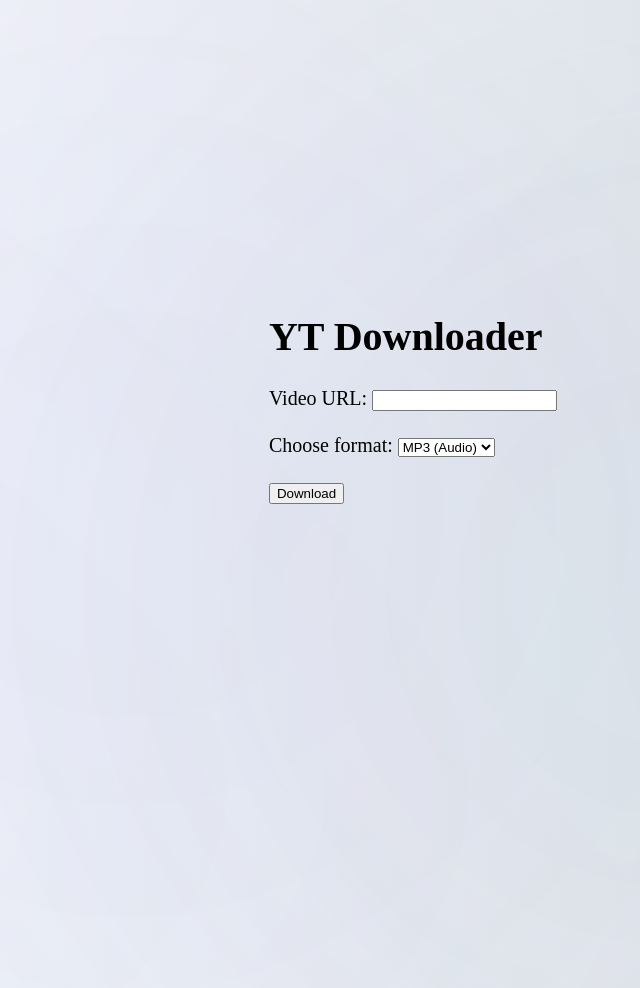
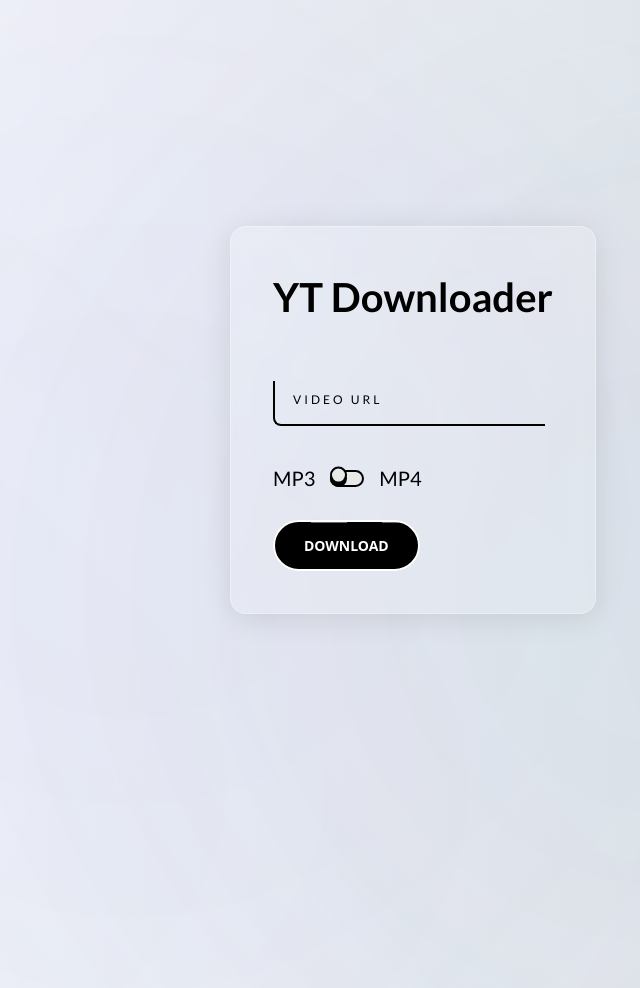
Before and after one commit to uosyph/yt_downloader, a Flask app: page / in a window 1280 px wide. Shown: the whole page, without its empty margins (227-867 px from the left). Run offline with Flask 3, Linux system fonts and the light colour scheme.

Commit message:
Various UI improvements

```diff
--- a/static/style.css
+++ b/static/style.css
@@ -2,6 +2,7 @@ html,
 body {
 	height: 100%;
 	margin: 0;
+	font-family: 'Lato';
 }
 
 .container {
@@ -9,10 +10,261 @@ body {
 	flex-direction: column;
 	justify-content: center;
 	align-items: center;
-	height: 80vh;
+	height: 85vh;
 	font-size: 20px;
 }
 
 .form {
-	padding: 45px;
+	padding: 19px 42px 42px 42px;
+	background: rgba(255, 255, 255, 0.16);
+	border-radius: 16px;
+	box-shadow: 0 4px 30px rgba(0, 0, 0, 0.1);
+	backdrop-filter: blur(8.9px);
+	-webkit-backdrop-filter: blur(8.9px);
+	border: 1px solid rgba(255, 255, 255, 0.3);
 }
+
+h1 {
+	margin-bottom: 60px;
+}
+
+/* ------------------- Video URL ------------------- */
+.inputBox {
+	position: relative;
+	width: 250px;
+	margin-bottom: 20px;
+}
+
+.inputBox input {
+	width: 100%;
+	padding: 10px;
+	outline: none;
+	border: none;
+	color: #000;
+	font-size: 1em;
+	background: transparent;
+	border-left: 2px solid #000;
+	border-bottom: 2px solid #000;
+	transition: 0.1s;
+	border-bottom-left-radius: 8px;
+}
+
+.inputBox span {
+	margin-top: -40px;
+	position: absolute;
+	left: 0;
+	transform: translateY(-4px);
+	margin-left: 10px;
+	padding: 10px;
+	pointer-events: none;
+	font-size: 12px;
+	color: #000;
+	text-transform: uppercase;
+	transition: 0.5s;
+	letter-spacing: 3px;
+	border-radius: 8px;
+}
+
+.inputBox input:valid ~ span,
+.inputBox input:focus ~ span {
+	transform: translateX(128px) translateY(-15px);
+	font-size: 0.65em;
+	padding: 5px 10px;
+	background: #000;
+	letter-spacing: 0.2em;
+	color: #fff;
+	border: 2px;
+}
+
+.inputBox input:valid,
+.inputBox input:focus {
+	border: 2px solid #000;
+	border-radius: 8px;
+}
+
+/* ------------------- Format Switch ------------------- */
+.format-switch {
+	display: flex;
+	flex-direction: row;
+	align-items: center;
+	justify-content: start;
+	gap: 15px;
+	margin-bottom: 10px;
+}
+
+/* The switch - the box around the slider */
+.switch {
+	/* Variables */
+	--switch_width: 2em;
+	--switch_height: 1em;
+	--thumb_color: #e8e8e8;
+	--track_color: #e8e8e8;
+	--track_active_color: #888;
+	--outline_color: #000;
+	font-size: 17px;
+	position: relative;
+	display: inline-block;
+	width: var(--switch_width);
+	height: var(--switch_height);
+}
+
+/* Hide default HTML checkbox */
+.switch input {
+	opacity: 0;
+	width: 0;
+	height: 0;
+}
+
+/* The slider */
+.slider {
+	box-sizing: border-box;
+	border: 2px solid var(--outline_color);
+	position: absolute;
+	cursor: pointer;
+	top: 0;
+	left: 0;
+	right: 0;
+	bottom: 0;
+	background-color: var(--track_color);
+	transition: 0.15s;
+	border-radius: var(--switch_height);
+}
+
+.slider:before {
+	box-sizing: border-box;
+	position: absolute;
+	content: '';
+	height: var(--switch_height);
+	width: var(--switch_height);
+	border: 2px solid var(--outline_color);
+	border-radius: 100%;
+	left: -2px;
+	bottom: -2px;
+	background-color: var(--thumb_color);
+	transform: translateY(-0.2em);
+	box-shadow: 0 0.2em 0 var(--outline_color);
+	transition: 0.15s;
+}
+
+input:checked + .slider {
+	background-color: var(--track_active_color);
+}
+
+input:focus-visible + .slider {
+	box-shadow: 0 0 0 2px var(--track_active_color);
+}
+
+/* Raise thumb when hovered */
+input:hover + .slider:before {
+	transform: translateY(-0.3em);
+	box-shadow: 0 0.3em 0 var(--outline_color);
+}
+
+input:checked + .slider:before {
+	transform: translateX(calc(var(--switch_width) - var(--switch_height)))
+		translateY(-0.2em);
+}
+
+/* Raise thumb when hovered & checked */
+input:hover:checked + .slider:before {
+	transform: translateX(calc(var(--switch_width) - var(--switch_height)))
+		translateY(-0.3em);
+	box-shadow: 0 0.3em 0 var(--outline_color);
+}
+
+/* ------------------- Submit Button ------------------- */
+.submit,
+.submit *,
+.submit :after,
+.submit :before,
+.submit:after,
+.submit:before {
+	border: 0 solid;
+	box-sizing: border-box;
+}
+
+.submit {
+	-webkit-tap-highlight-color: transparent;
+	-webkit-appearance: button;
+	background-color: #000;
+	background-image: none;
+	color: #fff;
+	cursor: pointer;
+	font-family: ui-sans-serif, system-ui, -apple-system, BlinkMacSystemFont,
+		Segoe UI, Roboto, Helvetica Neue, Arial, Noto Sans, sans-serif,
+		Apple Color Emoji, Segoe UI Emoji, Segoe UI Symbol, Noto Color Emoji;
+	font-size: 70%;
+	font-weight: 900;
+	line-height: 1.5;
+	margin: 0;
+	-webkit-mask-image: -webkit-radial-gradient(#000, #fff);
+	padding: 0;
+	text-transform: uppercase;
+}
+
+.submit:disabled {
+	cursor: default;
+}
+
+.submit:-moz-focusring {
+	outline: auto;
+}
+
+.submit svg {
+	display: block;
+	vertical-align: middle;
+}
+
+.submit [hidden] {
+	display: none;
+}
+
+.submit {
+	border-radius: 99rem;
+	border-width: 2px;
+	overflow: hidden;
+	padding: 0.8rem 1.8rem;
+	position: relative;
+}
+
+.submit span {
+	mix-blend-mode: difference;
+}
+
+.submit:after,
+.submit:before {
+	background: linear-gradient(
+		90deg,
+		#fff 25%,
+		transparent 0,
+		transparent 50%,
+		#fff 0,
+		#fff 75%,
+		transparent 0
+	);
+	content: '';
+	inset: 0;
+	position: absolute;
+	transform: translateY(var(--progress, 100%));
+	transition: transform 0.2s ease;
+}
+
+.submit:after {
+	--progress: -100%;
+	background: linear-gradient(
+		90deg,
+		transparent 0,
+		transparent 25%,
+		#fff 0,
+		#fff 50%,
+		transparent 0,
+		transparent 75%,
+		#fff 0
+	);
+	z-index: -1;
+}
+
+.submit:hover:after,
+.submit:hover:before {
+	--progress: 0;
+}
--- a/templates/index.html
+++ b/templates/index.html
@@ -6,6 +6,8 @@
     <title>YT Downloader</title>
     <link rel="stylesheet" href="{{ url_for('static', filename='style.css') }}">
     <link rel="stylesheet" href="{{ url_for('static', filename='background.css') }}">
+    <link rel="stylesheet"
+        href="https://fonts.googleapis.com/css?family=Lato:100,100italic,300,300italic,regular,italic,700,700italic,900,900italic">
 </head>
 <body>
     <div class="background">
@@ -19,22 +21,25 @@
             <h1>YT Downloader</h1>
 
             {% with msg = get_flashed_messages() %}
-                {% if msg: %}<div class="msg">{{ msg[0] }}</div>{% endif %}
+            {% if msg: %}<div class="msg">{{ msg[0] }}</div>{% endif %}
             {% endwith %}
 
             <form action="{{ url_for('download') }}" method="POST">
-                <label for="url">Video URL:</label>
-                <input type="text" id="url" name="url" required>
-                <br><br>
+                <div class="inputBox">
+                    <input type="text" id="url" name="url" required>
+                    <span class="user">Video URL</span>
+                </div>
 
-                <label for="format">Choose format:</label>
-                <select id="format" name="format" required>
-                    <option value="mp3">MP3 (Audio)</option>
-                    <option value="mp4">MP4 (Video)</option>
-                </select>
-                <br><br>
+                <div class="format-switch">
+                    <p>MP3</p>
+                    <label class="switch">
+                        <input type="checkbox" id="format" name="format">
+                        <span class="slider"></span>
+                    </label>
+                    <p>MP4</p>
+                </div>
 
-                <button type="submit">Download</button>
+                <button class="submit"><span>Download</span></button>
             </form>
         </div>
     </div>
```
